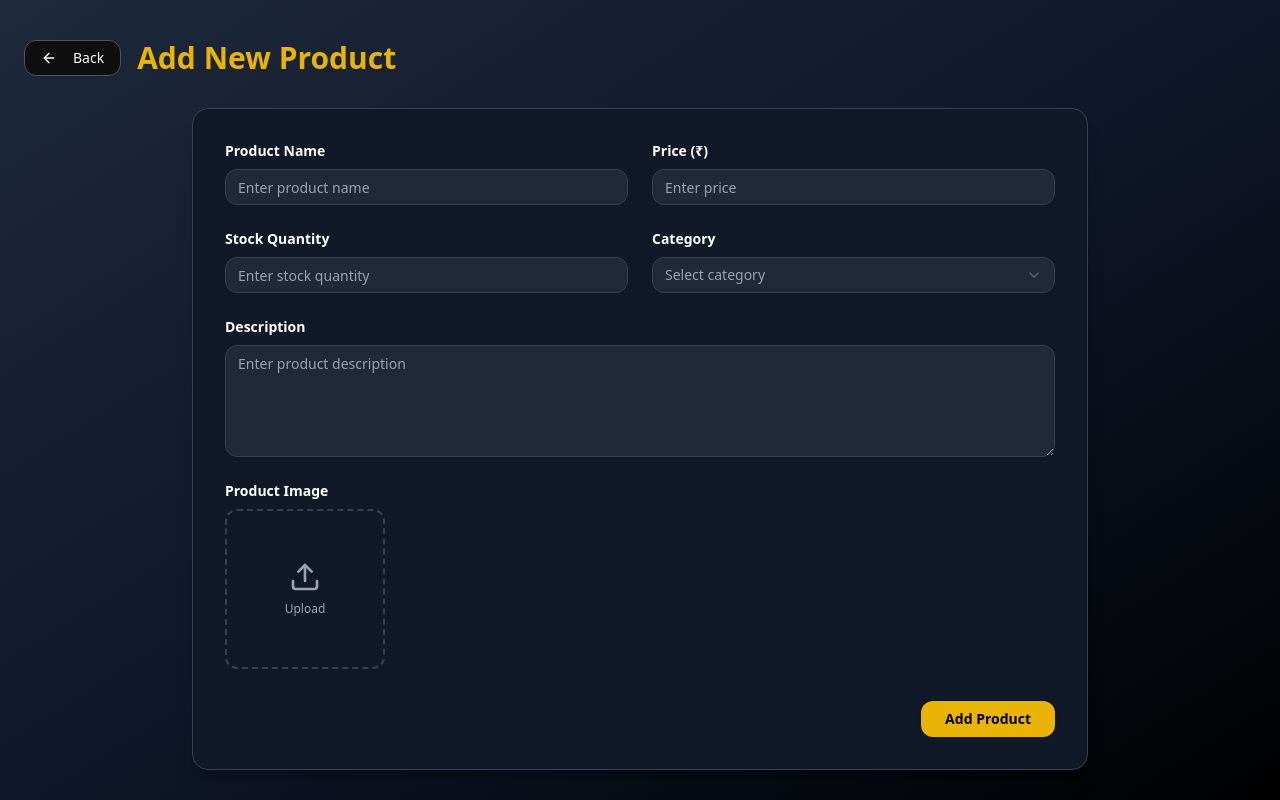
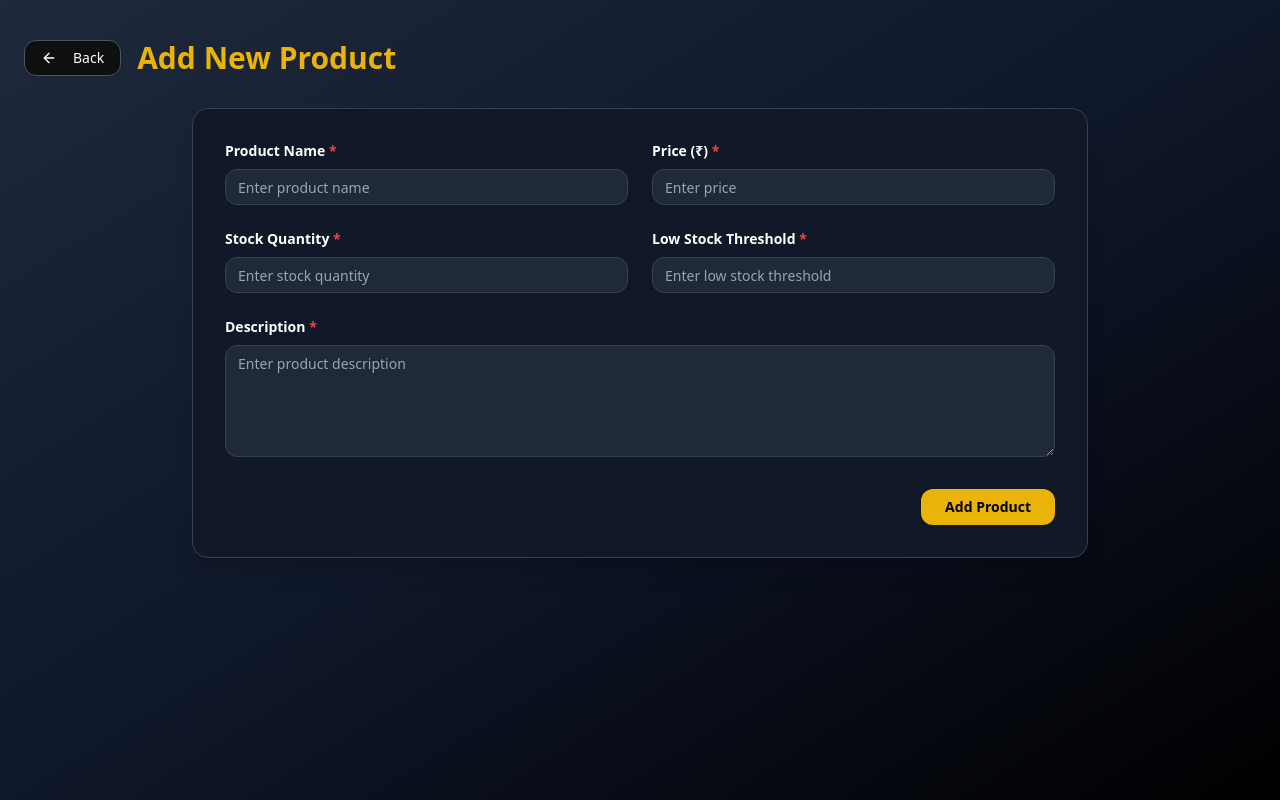
Before and after one commit to ha31457/Intelli-Shop-FE, a Next.js app: page /owner/products/add in a window 1280 px wide. Shown: the top 800 px of the page. Built offline with nearby package versions, Linux system fonts and the light colour scheme.

Commit message:
Made the adding product logic working with methods to save the product.

```diff
--- a/app/owner/products/add/page.tsx
+++ b/app/owner/products/add/page.tsx
@@ -9,24 +9,52 @@ import { Textarea } from "@/components/ui/textarea";
 import { Select, SelectContent, SelectItem, SelectTrigger, SelectValue } from "@/components/ui/select";
 import { motion } from "framer-motion";
 import { ArrowLeft, Upload } from "lucide-react";
+import { toast } from "sonner";
 
 export default function AddProductPage() {
   const router = useRouter();
   const [imagePreview, setImagePreview] = useState<string | null>(null);
+  const [loading, setLoading] = useState(false);
 
-  const handleImageUpload = (e: React.ChangeEvent<HTMLInputElement>) => {
-    const file = e.target.files?.[0];
-    if (file) {
-      const reader = new FileReader();
-      reader.onloadend = () => setImagePreview(reader.result as string);
-      reader.readAsDataURL(file);
+  interface Product {
+    shopid: number;
+    name: string;
+    description: string;
+    price: number;
+    stock: number;
+    low_stock_threshold: number;
+  }
+  const [product, setProduct] = useState<Product>({
+    shopid: parseInt(localStorage.getItem("shopId") || "0"),
+    name: "",
+    description: "",
+    price: 0,
+    stock: 0,
+    low_stock_threshold: 0,
+  });
+
+  const handleSubmit = async (e: React.FormEvent) => {
+    e.preventDefault();
+    setProduct({ ...product, shopid: parseInt(localStorage.getItem("shopId") || "0") });
+    console.log("product", product);
+    setLoading(true);
+    const resp = await fetch("http://localhost:8080/addProducts", {
+      method: "POST",
+      headers: {
+        "Authorization": `Bearer ${localStorage.getItem("token")}`,
+        "Content-Type": "application/json",
+      },
+      body: JSON.stringify(product),
+    });
+    const { success, message, data } = await resp.json();
+    if(success){
+      toast.success(message);
+      router.push("/owner/products");
+    }else{
+      toast.error(message);
+      router.push("/owner/products/add");
     }
-  };
-
-  const handleSubmit = (e: React.FormEvent) => {  {/* create a backend call which actually stores the product..*/}
-    e.preventDefault();
-    alert("Product added successfully! (Replace with backend API call)");
-    router.push("/owner/products");
+    setLoading(false);
   };
 
   return (
@@ -54,9 +82,11 @@ export default function AddProductPage() {
         <div className="grid grid-cols-1 md:grid-cols-2 gap-6">
           {/* Product Name */}
           <div>
-            <label className="block mb-2 text-sm font-semibold">Product Name</label>
+            <label className="block mb-2 text-sm font-semibold">Product Name <span className="text-red-500">*</span></label>
             <Input
               required
+              value={product.name}
+              onChange={(e) => setProduct({ ...product, name: e.target.value })}
               placeholder="Enter product name"
               className="rounded-xl bg-gray-800 text-white border-gray-700"
             />
@@ -64,10 +94,12 @@ export default function AddProductPage() {
 
           {/* Price */}
           <div>
-            <label className="block mb-2 text-sm font-semibold">Price (₹)</label>
+            <label className="block mb-2 text-sm font-semibold">Price (₹) <span className="text-red-500">*</span></label>
             <Input
               type="number"
               required
+              value={product.price || ""}
+              onChange={(e) => setProduct({ ...product, price: parseFloat(e.target.value) || 0 })}
               placeholder="Enter price"
               className="rounded-xl bg-gray-800 text-white border-gray-700"
             />
@@ -75,59 +107,42 @@ export default function AddProductPage() {
 
           {/* Stock */}
           <div>
-            <label className="block mb-2 text-sm font-semibold">Stock Quantity</label>
+            <label className="block mb-2 text-sm font-semibold">Stock Quantity <span className="text-red-500">*</span></label>
             <Input
               type="number"
               required
+              value={product.stock || ""}
+              onChange={(e) => setProduct({ ...product, stock: parseInt(e.target.value) || 0 })}
               placeholder="Enter stock quantity"
               className="rounded-xl bg-gray-800 text-white border-gray-700"
             />
           </div>
 
-          {/* Category */}
+          {/* Low Stock Threshold */}
           <div>
-            <label className="block mb-2 text-sm font-semibold">Category</label>
-            <Select>
-              <SelectTrigger className="rounded-xl bg-gray-800 text-white border-gray-700">
-                <SelectValue placeholder="Select category" />
-              </SelectTrigger>
-              <SelectContent className="bg-gray-900 border-gray-700 text-white">
-                <SelectItem value="clothing">Clothing</SelectItem>
-                <SelectItem value="footwear">Footwear</SelectItem>
-                <SelectItem value="accessories">Accessories</SelectItem>
-                <SelectItem value="electronics">Electronics</SelectItem>
-              </SelectContent>
-            </Select>
+            <label className="block mb-2 text-sm font-semibold">Low Stock Threshold <span className="text-red-500">*</span></label>
+            <Input
+              type="number"
+              required
+              value={product.low_stock_threshold || ""}
+              onChange={(e) => setProduct({ ...product, low_stock_threshold: parseInt(e.target.value) || 0 })}
+              placeholder="Enter low stock threshold"
+              className="rounded-xl bg-gray-800 text-white border-gray-700"
+            />
           </div>
 
           {/* Description */}
           <div className="md:col-span-2">
-            <label className="block mb-2 text-sm font-semibold">Description</label>
+            <label className="block mb-2 text-sm font-semibold">Description <span className="text-red-500">*</span></label>
             <Textarea
               required
+              value={product.description}
+              onChange={(e) => setProduct({ ...product, description: e.target.value })}
               placeholder="Enter product description"
               className="rounded-xl bg-gray-800 text-white border-gray-700 h-28"
             />
           </div>
 
-          {/* Image Upload */}
-          <div className="md:col-span-2">
-            <label className="block mb-2 text-sm font-semibold">Product Image</label>
-            <div className="flex items-center gap-6">
-              <label className="flex flex-col items-center justify-center w-40 h-40 border-2 border-dashed border-gray-700 rounded-xl cursor-pointer hover:border-yellow-500">
-                <Upload className="h-8 w-8 text-gray-400" />
-                <span className="text-xs mt-2 text-gray-400">Upload</span>
-                <input type="file" accept="image/*" className="hidden" onChange={handleImageUpload} />
-              </label>
-              {imagePreview && (
-                <img
-                  src={imagePreview}
-                  alt="Preview"
-                  className="w-40 h-40 object-cover rounded-xl border border-gray-700"
-                />
-              )}
-            </div>
-          </div>
         </div>
 
         {/* Submit Button */}
@@ -135,6 +150,7 @@ export default function AddProductPage() {
           <Button
             type="submit"
             className="bg-yellow-500 text-black font-semibold px-6 py-3 rounded-xl hover:opacity-90"
+            disabled={loading}
           >
             Add Product
           </Button>
```
